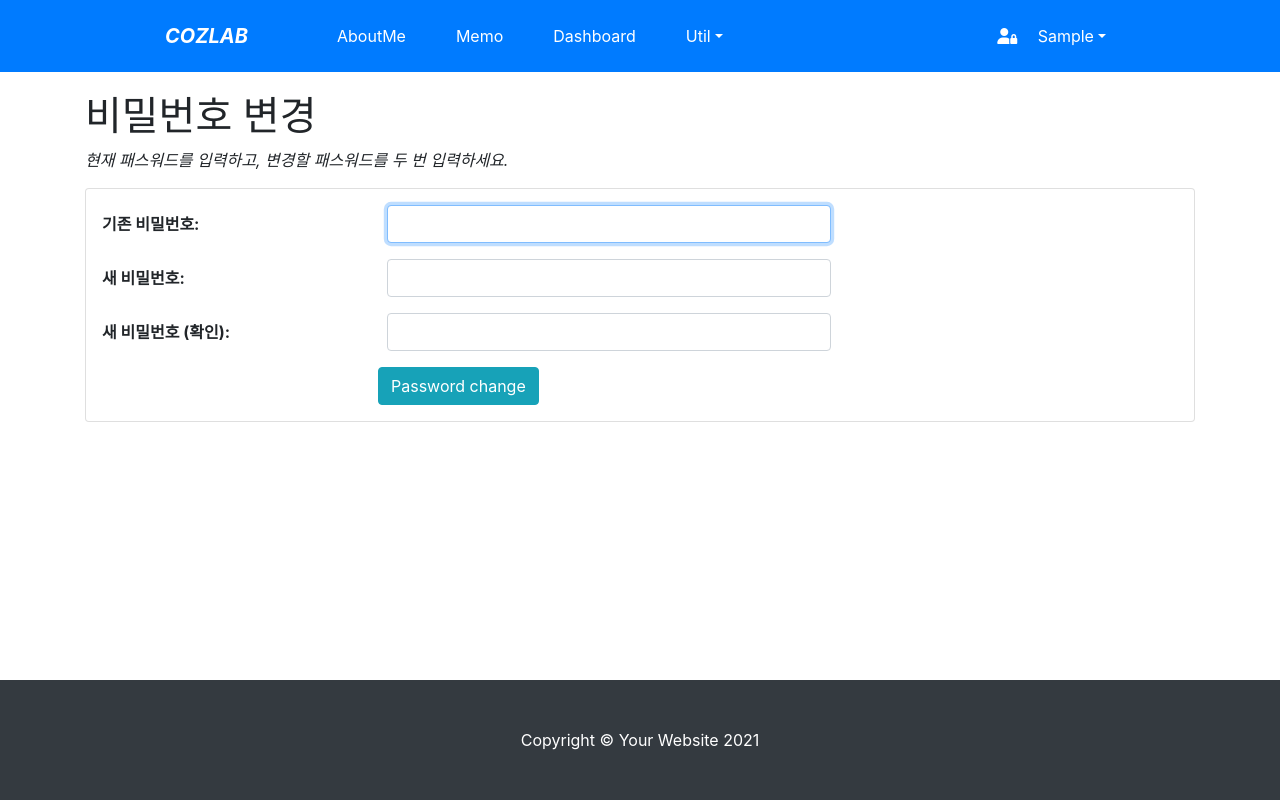
After one commit to kimseongho0519/django_tutorial_2022, a Django app: page /accounts/password_change/ in a window 1280 px wide. The commit adds this page. Run offline with Django 3.2, Linux system fonts and the light colour scheme; the visitor is signed in with stand-in values (Sample User, id 1); some libraries are stand-ins or nearby versions.

Commit message:
navbar url 태그로 수정, 회원가입,인증기능구현

```diff
--- a/django_tutorial/community/urls.py
+++ b/django_tutorial/community/urls.py
@@ -6,7 +6,7 @@
 
     path('write/',write, name='write'),
 
-    path('list/',articlelist, name='list'),
+    path('list/',articlelist, name='article_list'),
 
     path('view_detail/<int:num>/', viewdetail, name='view_detail'),
 
--- a/django_tutorial/django_tutorial/settings.py
+++ b/django_tutorial/django_tutorial/settings.py
@@ -45,6 +45,8 @@
     'dashboard',
     'crispy_forms',
     'single_page',
+    #로그인 인증관련 폼에 적용하는 앱
+    'widget_tweaks',
 ]
 # crispy_forms 설정
 CRISPY_TEMPLATE_PACK = 'bootstrap4'
@@ -137,6 +139,8 @@
 # Default primary key field type
 # https://docs.djangoproject.com/en/3.2/ref/settings/#default-auto-field
 
+DEFAULT_AUTO_FIELD = 'django.db.models.BigAutoField'
 
 
-DEFAULT_AUTO_FIELD = 'django.db.models.BigAutoField'
+#로그인 처리 성공 후 이동하는 위치
+LOGIN_REDIRECT_URL = '/'
--- a/django_tutorial/django_tutorial/urls.py
+++ b/django_tutorial/django_tutorial/urls.py
@@ -15,6 +15,7 @@
 """
 from django.contrib import admin
 from django.urls import path, include
+from .views import UserCreateView, UserCreateDoneTV
 
 urlpatterns = [
     path('admin/', admin.site.urls),
@@ -24,4 +25,9 @@
     path('',include('single_page.urls')),
     path('community/', include('community.urls')),
     path('dashboard/', include('dashboard.urls')),
+    path('accounts/', include('django.contrib.auth.urls')),
+    path('accounts/register/', UserCreateView.as_view(), name='register'),
+    path('accounts/register/done/', UserCreateDoneTV.as_view(), name='register_done'),
+
+
 ]
--- a/django_tutorial/templates/partials/nav.html
+++ b/django_tutorial/templates/partials/nav.html
@@ -1,38 +1,51 @@
-<style>
-  .nav_bar{
-    width: 80vw;
-    margin: 0 auto;
-  }
-</style>
-<div class="nav bg-light">
-<div class="container">
-<nav class="navbar navbar-expand-lg navbar-light bg-light">
-    <a class="navbar-brand" href="/">WatchMagazine<span class="sr-only"></a>
-    <button class="navbar-toggler" type="button" data-toggle="collapse" data-target="#navbarNavDropdown" aria-controls="navbarNavDropdown" aria-expanded="false" aria-label="Toggle navigation">
+<div class="nav navbar-dark bg-primary">
+<div class ="container">
+  <nav class="navbar navbar-expand-lg navbar-dark bg-primary">
+    <span class="navbar-brand mx-5 mb-0 font-weight-bold font-italic"><a class="nav-link text-white" href="{% url 'single_page:index' %}">COZLAB</a></span>
+    <button class="navbar-toggler" type="button" data-toggle="collapse" data-target="#navbarSupportedContent">
         <span class="navbar-toggler-icon"></span>
     </button>
-      <div class="collapse navbar-collapse" id="navbarNavDropdown">
-        <ul class="navbar-nav">
-          <li class="nav-item active">
-            <a class="nav-link" href="/aboutme/">About Me</a>
-          </li>
-          <li class="nav-item">
-            <a class="nav-link" href="/dashboard/">대시보드</a>
-          </li>
-          <li class="nav-item">
-            <a class="nav-link" href="/community/write/">메모작성</a>
-          </li>
-          <li class="nav-item dropdown">
-            <a class="nav-link dropdown-toggle" href="#" id="navbarDropdownMenuLink" role="button" data-toggle="dropdown" aria-expanded="false">
-              Dropdown
-            </a>
-            <div class="dropdown-menu" aria-labelledby="navbarDropdownMenuLink">
-              <a class="dropdown-item" href="/community/list/">메모리스트</a>
-              <a class="dropdown-item" href="/community/write/">메모 작성</a>
-              <a class="dropdown-item" href="/community/view_detail/3/">메모 디테일</a>
+    <div class="collapse navbar-collapse" id="navbarSupportedContent">
+        <ul class="navbar-nav mr-auto">
+            <li class="nav-item mx-1 btn btn-primary">
+                <a class="nav-link text-white" href="{% url 'single_page:aboutMe' %}">AboutMe</a></li>
+            <li class="nav-item mx-1 btn btn-primary">
+                <a class="nav-link text-white" href="{% url 'community:write' %}">Memo</a></li>
+            <li class="nav-item mx-1 btn btn-primary">
+                <a class="nav-link text-white" href="{% url 'dashboard:dashboard' %}">Dashboard</a></li>
+
+                <li class="nav-item dropdown mx-1 btn btn-primary">
+                  <a class="nav-link dropdown-toggle text-white" href="#" data-toggle="dropdown">Util</a>
+                  <div class="dropdown-menu">
+                      <a class="dropdown-item" href="">Admin</a>
+                      <div class="dropdown-divider"></div>
+                      <a class="dropdown-item" href="{% url 'community:article_list' %}">메모 리스트</a>
+                      <a class="dropdown-item" href="#">변경 가능 리스트</a>
                   </div>
               </li>
           </ul>
+          <!-- 로그인 인증 -->
+          <ul class="navbar-nav ml-5 mr-5">
+            <li class="nav-item dropdown mx-1 btn btn-primary">
+                {% if user.is_active %}
+                <a class="nav-link dropdown-toggle text-white" href="#" data-toggle="dropdown">
+                  <i class="fas fa-user-lock"></i>&ensp; &ensp;{% firstof user.get_short_name user.get_username %}</a>
+
+                <div class="dropdown-menu">
+                  <a class="dropdown-item" href="{% url 'logout' %}">Logout</a>
+                  <a class="dropdown-item" href="{% url 'password_change' %}">Change Password</a>
+                </div>
+                {% else %}
+                <a class="nav-link dropdown-toggle text-white" href="#" data-toggle="dropdown">
+                  <i class="fas fa-lock-open"></i>&ensp;Anonymous&ensp;</a>
+                <div class="dropdown-menu">
+                  <a class="dropdown-item" href="{% url 'login' %} ">Login</a>
+                  <a class="dropdown-item" href="{% url 'register'%}">Register</a>
+                </div>
+                {% endif %}
+              </li>
+            </ul>
+
         </div>
     </nav>
   </div>
--- /dev/null
+++ b/django_tutorial/templates/registration/password_change_form.html
@@ -0,0 +1,44 @@
+{% extends "base.html" %}
+{% load widget_tweaks %}
+
+{% block title %}패스워드 변경 폼{% endblock title %}
+{% block content %}
+  <h1>{{ title }}</h1>
+  <p class="font-italic">현재 패스워드를 입력하고, 변경할 패스워드를 두 번 입력하세요. </p>
+
+  {% if form.errors %}
+  <div class="alert alert-danger">
+    <div class="font-weight-bold">입력한 값이 정확하지 않습니다. 다시 확인하세요.
+      {{ form.errors }}
+    </div>
+  </div>
+   {% endif %}
+
+  <form action="." method="post" class="card pt-3">
+    {% csrf_token %}
+    <div class="form-group row">
+      {{ form.old_password|add_label_class:"col-form-label col-sm-3 ml-3 font-weight-bold" }}
+      <div class="col-sm-5">
+        {{ form.old_password|add_class:"form-control"|attr:"autofocus" }}
+      </div>
+    </div>
+    <div class="form-group row">
+      {{ form.new_password1|add_label_class:"col-form-label col-sm-3 ml-3 font-weight-bold" }}
+      <div class="col-sm-5">
+        {{ form.new_password1|add_class:"form-control" }}
+      </div>
+    </div>
+    <div class="form-group row">
+      {{ form.new_password2|add_label_class:"col-form-label col-sm-3 ml-3 font-weight-bold" }}
+      <div class="col-sm-5">
+        {{ form.new_password2|add_class:"form-control" }}
+      </div>
+    </div>
+    <div class="form-group">
+      <div class="offset-sm-3 col-sm-5">
+        <input type="submit" value="Password change" class="btn btn-info">
+      </div>
+    </div>
+
+  </form>
+  {% endblock content %}
```
Also changed, not shown: django_tutorial/django_tutorial/froms.py (added, +9 -0 lines), django_tutorial/django_tutorial/views.py (added, +15 -0 lines), django_tutorial/templates/partials/nav_bak.html (added, +39 -0 lines), django_tutorial/templates/registration/logged_out.html (added, +16 -0 lines), django_tutorial/templates/registration/login.html (added, +34 -0 lines), django_tutorial/templates/registration/password_change_done.html (added, +11 -0 lines), django_tutorial/templates/registration/register.html (added, +50 -0 lines), django_tutorial/templates/registration/register_done.html (added, +12 -0 lines). Lines whose indentation alone changed are shown as unchanged.
